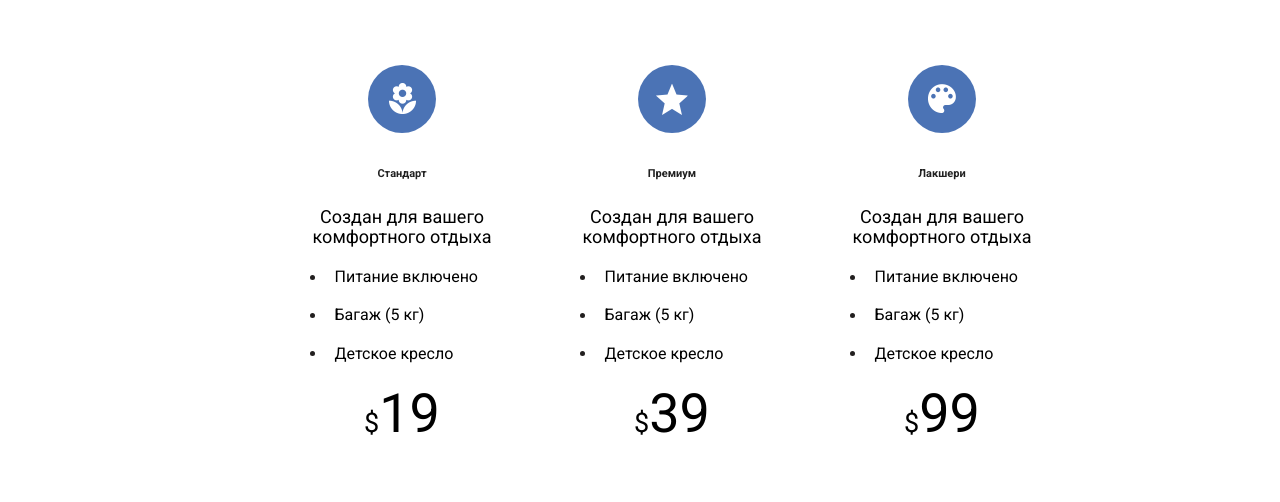
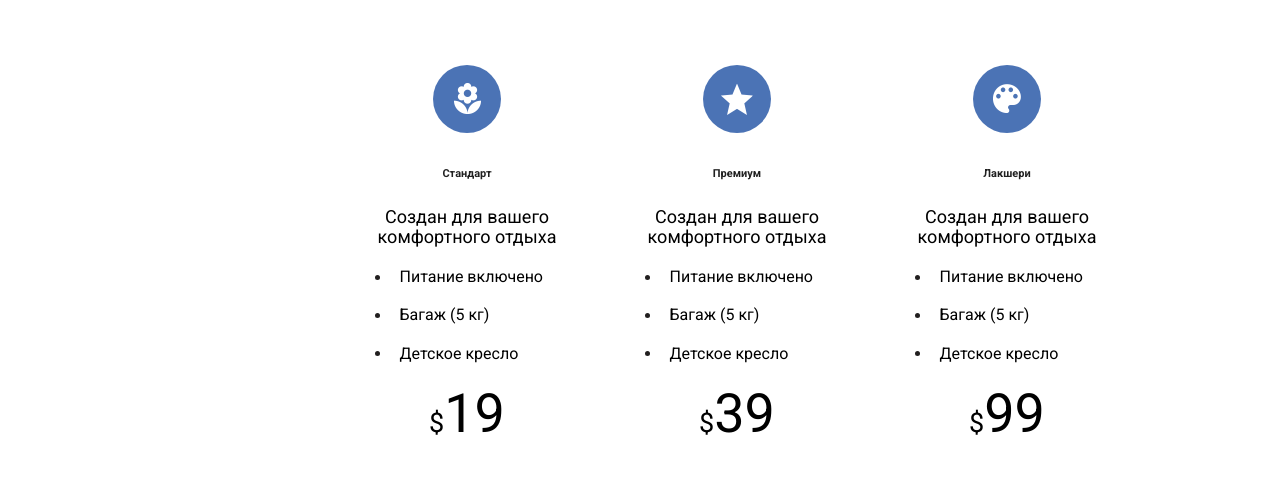
Before and after one commit to kozyritskiy/kozyritskiy.github.io, a plain HTML site: page airplanet/index.html in a window 1280 px wide. Shown: the part 450-952 px from the top of the page. Drawn offline with Linux system fonts and the light colour scheme.

Commit message:
центрирование тарифов

```diff
--- a/airplanet/css/content.css
+++ b/airplanet/css/content.css
@@ -21,9 +21,8 @@
 }
 .rates__list {
     width: 810px;
-    margin-left: -20px;
 	font-size: 0;
-	margin: a auto;
+	margin: 0 auto;
 }
 .rates__item {
 	width: 250px;
```
